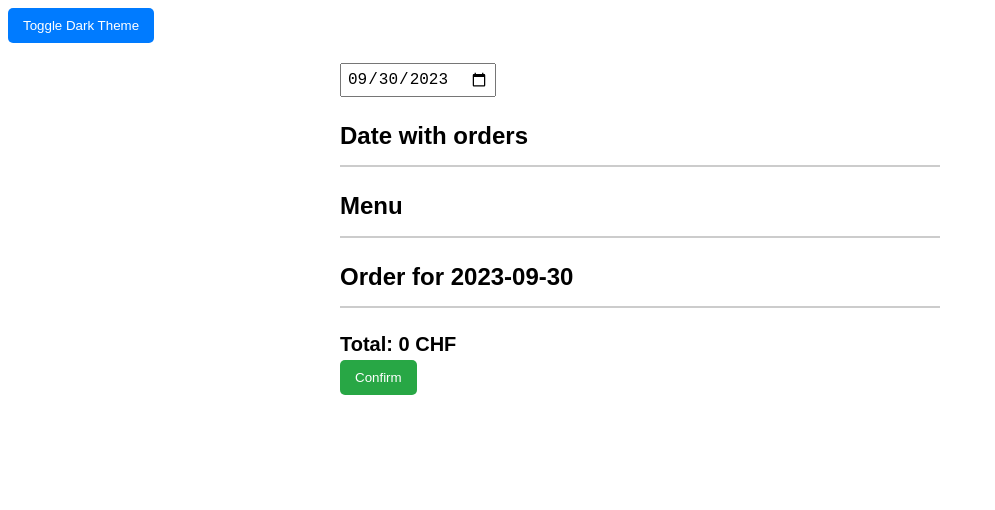
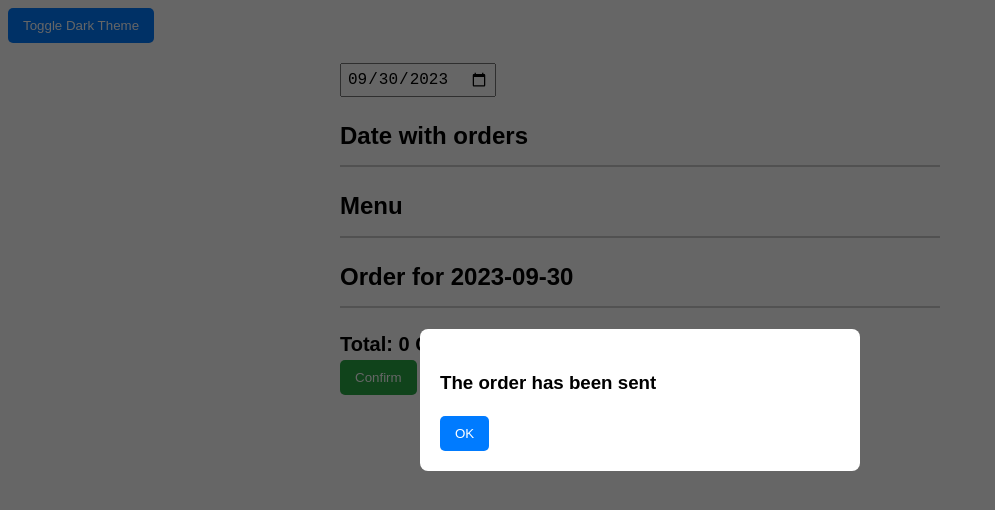
Before and after one commit to pahlisch/cobot-workhub, a website: page front/order_page/test.html in a window 1280 px wide. Both pictures are taken after a click on the button "Confirm". Shown: the whole page, without its empty margins (0-995 px from the left). Drawn offline with nearby package versions, Linux system fonts and the light colour scheme; no server answers.

Commit message:
added order deletion

```diff
--- a/front/order_page/index.js
+++ b/front/order_page/index.js
@@ -3,6 +3,7 @@ function app() {
         route: "https://cobot-bot-workhub-b4b7ac000c0c.herokuapp.com",
         date: new Date().toJSON().slice(0, 10),
         items: [],
+        showModal: false,
         basket: [],
         future_orders: [],
         cur: ' CHF',
@@ -49,9 +50,12 @@ function app() {
             this.basket.splice(index, 1);
         },
         confirmBasket() {
-            console.log("click")
-            console.log(Array.from(this.basket));
             let meal_ids = [];
+
+            if (this.basket.length === 0) {
+                this.getRoute(`/order/delete/22/${this.date}`);
+            } else {
+
                 for (let i=0; i < this.basket.length; i++) {
                     meal_ids.push(this.basket[i].id)
                 }
@@ -60,7 +64,10 @@ function app() {
                     "order_date": this.date,
                     "meal_items": meal_ids
                 }
-            this.postRoute("/order/insert", post_data)
+                this.postRoute("/order/insert", post_data);
+            }
+            this.showModal = true;
+
         },
         returnTotalBasketAmount() {
             let total = 0;
@@ -79,6 +86,7 @@ function app() {
                     this.basket.push(this.dateOrder[i]);
                 }
             }
+            this.future_orders = await this.getRoute('/orders/22');
         },
         formatDate(datetimeString) {
             return datetimeString.split('T')[0];
--- a/front/order_page/style.css
+++ b/front/order_page/style.css
@@ -59,3 +59,24 @@ input[type="date"] {
     padding: 5px;
     font-size: 16px;
 }
+
+.modal-bg {
+    position: fixed;
+    top: 0;
+    left: 0;
+    width: 100%;
+    height: 100%;
+    background: rgba(0, 0, 0, 0.6);
+    display: flex;
+    justify-content: center;
+    align-items: center;
+    z-index: 9999;
+}
+
+.modal {
+    background: #fff;
+    padding: 20px;
+    border-radius: 8px;
+    width: 70%;
+    max-width: 400px;
+}
--- a/front/order_page/test.html
+++ b/front/order_page/test.html
@@ -2,11 +2,11 @@
 <head>
     <script src="https://cdn.jsdelivr.net/gh/alpinejs/alpine@v2.x.x/dist/alpine.min.js"></script>
     <script src="index.js"></script>
-    <link rel="stylesheet" type="text/css" href="dark.css">
+    <link rel="stylesheet" type="text/css" href="style.css">
 </head>
 <body>
     <button @click="toggleDarkTheme">Toggle Dark Theme</button>
-    <div class="container" x-data="app()" x-init="fetchItems()">
+    <div class="container" x-data="app({ showModal: false, serverResponse: '' })" x-init="fetchItems()">
         <input type="date" x-model="date" x-on:change="loadOrder(date)" />
         <h2>Date with orders</h2>
         <template x-for="(order, index) in future_orders" :key="index">
@@ -52,6 +52,12 @@
         </template>
         <div class="total">Total: <span x-text="returnTotalBasketAmount() + cur"></span></div>
         <button class="confirm" @click="confirmBasket()">Confirm</button>
+        <div x-show="showModal" class="modal-bg">
+            <div class="modal">
+                <h3>The order has been sent</h3>
+                <button @click="showModal = false; loadOrder(date)">OK</button>
+            </div>
+        </div>
     </div>
 </body>
 </html>
```
Also changed, not shown: index.js (+38 -0 lines). Lines whose indentation alone changed are shown as unchanged.
